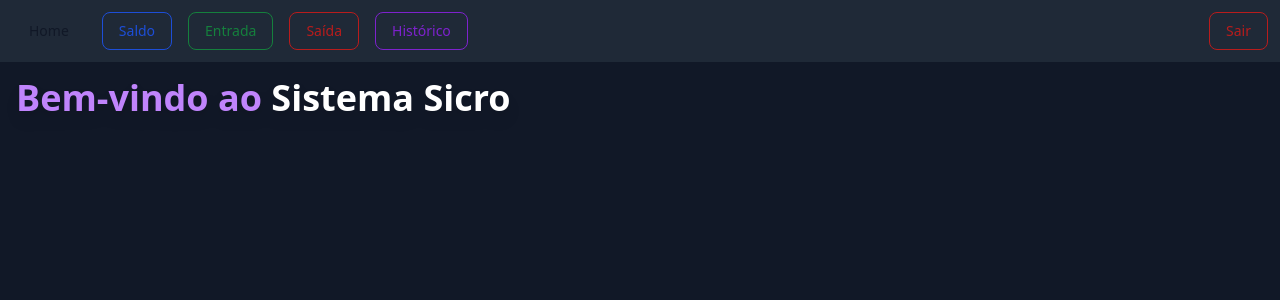
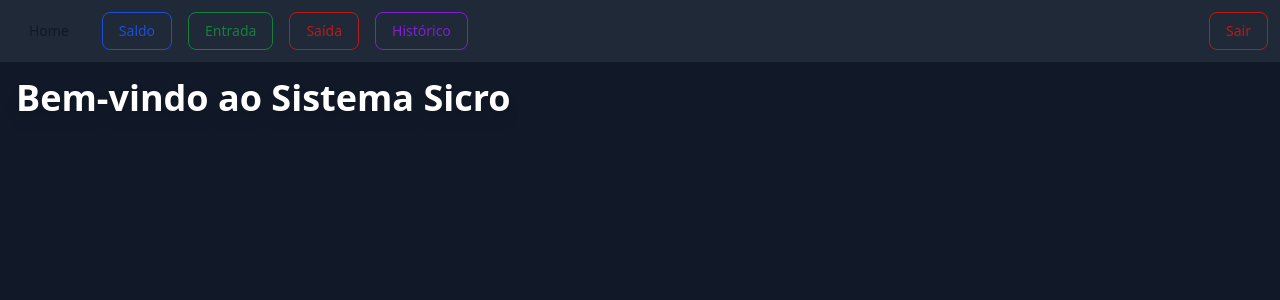
Before and after one commit to lucasvrmoreira/sicro, a React (Vite) app in the folder frontend/: page /home in a window 1280 px wide. Shown: the top 300 px of the page. Built offline with nearby package versions, Linux system fonts and the light colour scheme; no server answers; sample sign-in values are in the browser's storage.

Commit message:
Atualizando Layout da home page

```diff
--- a/frontend/src/pages/Home.jsx
+++ b/frontend/src/pages/Home.jsx
@@ -14,7 +14,7 @@ function Home() {
   }, [navigate]);
 
   return (
-    <h1 className="text-2xl md:text-4xl font-bold text-purple-400 drop-shadow-lg">
+    <h1 className="text-2xl md:text-4xl font-bold text-white-400 drop-shadow-lg">
       Bem-vindo ao <span className="text-white">Sistema Sicro</span>
     </h1>
 
```
